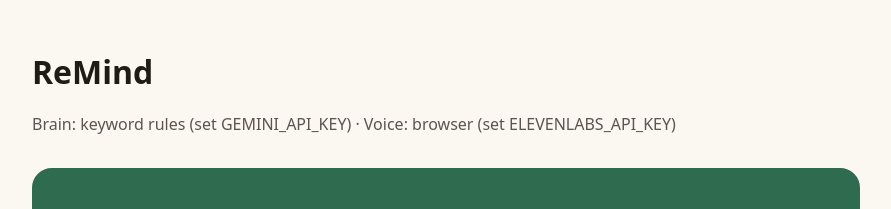
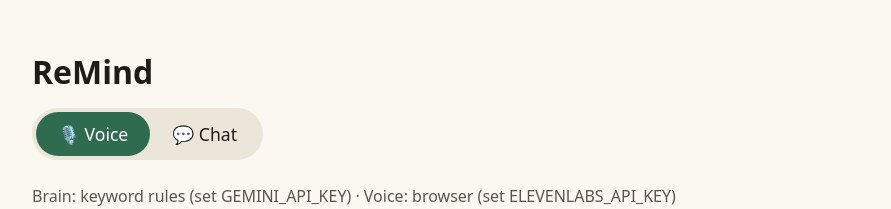
Before and after one commit to remind-dubhacks/dubhacks-2026, a Next.js app in the folder frontend/: page /voice in a window 1280 px wide. Shown: the top 209 px of the page, without its empty margins (194-1085 px from the left). Built offline with nearby package versions, Linux system fonts and the light colour scheme; no server answers.

Commit message:
Voice page: Voice/Chat mode toggle
Co-Authored-By: Claude Sonnet 5.5 <noreply@anthropic.com>

```diff
--- a/frontend/app/globals.css
+++ b/frontend/app/globals.css
@@ -167,3 +167,8 @@ button.start { width: 100%; min-height: 110px; font-size: 2rem; margin: 16px 0;
 button.big { font-size: 1.3rem; padding: 18px 28px; }
 textarea { font: inherit; font-size: 15px; width: 100%; padding: 8px; border-radius: 10px; border: 2px solid var(--border); background: var(--surface); color: var(--text); }
 .table input { font-size: 15px; }
+
+/* Voice / Chat toggle */
+.seg { display: inline-flex; background: #ece5da; border-radius: 999px; padding: 4px; margin: 8px 0; }
+.seg button { border: 0; background: transparent; min-height: 44px; padding: 8px 22px; border-radius: 999px; font-size: 1.1rem; }
+.seg button.active { background: var(--accent); color: var(--accent-text); }
--- a/frontend/app/voice/page.tsx
+++ b/frontend/app/voice/page.tsx
@@ -28,7 +28,10 @@ export default function Voice() {
   const [tts, setTts] = useState(false); // ElevenLabs available
   const ttsRef = useRef(false);
   const [liveOk, setLiveOk] = useState(false); // Gemini Live available on the backend
-  const [classic, setClassic] = useState(false); // user chose the older Chrome-speech + ElevenLabs mode
+  const [mode, setMode] = useState<"voice" | "chat">("voice");
+  const [readAloud, setReadAloud] = useState(false); // chat mode: speak replies too
+  const modeRef = useRef<"voice" | "chat">("voice");
+  const readAllowed = useRef(false);
   const liveRef = useRef<LiveVoice | null>(null);
   const aiBuf = useRef("");
   const audioRef = useRef<HTMLAudioElement | null>(null);
@@ -37,6 +40,9 @@ export default function Voice() {
   const listeningRef = useRef(false);
   const speakingRef = useRef(false);
 
+  useEffect(() => {
+    try { const m = localStorage.getItem("remind.mode"); if (m === "chat" || m === "voice") { setMode(m); modeRef.current = m; } } catch { /* ignore */ }
+  }, []);
   useEffect(() => {
     voiceStatus().then((st) => { setLiveOk(st.live); setProvider(st.provider); setTts(st.tts); ttsRef.current = st.tts; });
   }, []);
@@ -92,7 +98,7 @@ export default function Voice() {
       const r = await voiceTurn(sid, text, []);
       setCalls(r.toolCalls); setState(r.state);
       setLog((l) => [...l, { role: "ai", text: r.reply, tools: r.toolCalls.map((c) => c.name), at: Date.now() }]);
-      speak(r.reply);
+      if (modeRef.current === "voice" || readAllowed.current) speak(r.reply);
     } catch {
       setErr("Can't reach the backend (is it running on :8000?)");
     } finally {
@@ -150,8 +156,16 @@ export default function Voice() {
     }
   }
 
+  function switchMode(m: "voice" | "chat") {
+    if (m === mode) return;
+    if (started) endConversation();
+    window.speechSynthesis?.cancel(); audioRef.current?.pause();
+    setMode(m); modeRef.current = m;
+    try { localStorage.setItem("remind.mode", m); } catch { /* ignore */ }
+  }
+
   function startConversation() {
-    if (liveOk && !classic) return void startLive();
+    if (liveOk) return void startLive();
     setStarted(true);
     listeningRef.current = true; setListening(true);
     setLog((l) => [...l, { role: "ai", text: GREETING, at: Date.now() }]);
@@ -176,24 +190,28 @@ export default function Voice() {
   return (
     <main className="play voice">
       <h1>ReMind</h1>
-      <p className="small">{liveOk && !classic ? "Live mode: Gemini Live, always listening, you can interrupt" : hasSR ? `Brain: ${provider === "gemini" ? "Gemini" : "keyword rules (set GEMINI_API_KEY)"} · Voice: ${tts ? "ElevenLabs" : "browser (set ELEVENLABS_API_KEY)"}` : "This browser has no speech recognition (use Chrome); typing works."}</p>
+      <div className="seg" role="tablist" aria-label="Mode">
+        <button role="tab" aria-selected={mode === "voice"} className={mode === "voice" ? "active" : ""} onClick={() => switchMode("voice")}>🎙️ Voice</button>
+        <button role="tab" aria-selected={mode === "chat"} className={mode === "chat" ? "active" : ""} onClick={() => switchMode("chat")}>💬 Chat</button>
+      </div>
+      {mode === "voice" && <p className="small">{liveOk ? "Live mode: Gemini Live, always listening, you can interrupt" : hasSR ? `Brain: ${provider === "gemini" ? "Gemini" : "keyword rules (set GEMINI_API_KEY)"} · Voice: ${tts ? "ElevenLabs" : "browser (set ELEVENLABS_API_KEY)"}` : "This browser has no speech recognition (use Chrome); try Chat mode."}</p>}
+      {mode === "chat" && (
+        <p className="small">Type to talk to ReMind. <label><input type="checkbox" checked={readAloud} onChange={(e) => { setReadAloud(e.target.checked); readAllowed.current = e.target.checked; }} /> Read replies aloud</label></p>
+      )}
 
-      {!started ? (
-        <button className="primary big start" onClick={startConversation} disabled={!hasSR && !(liveOk && !classic)}>🎙️ Start conversation</button>
+      {mode === "voice" && (!started ? (
+        <button className="primary big start" onClick={startConversation} disabled={!hasSR && !(liveOk)}>🎙️ Start conversation</button>
       ) : (
         <div className="row">
           <span className={`badge ${listening && !busy ? "on live-dot" : ""}`}>{busy ? "Thinking…" : "Listening…"}</span>
           <button className="stop" onClick={endConversation}>Stop</button>
         </div>
-      )}
-      {liveOk && !started && (
-        <p className="small"><label><input type="checkbox" checked={classic} onChange={(e) => setClassic(e.target.checked)} /> Classic mode (Chrome speech + ElevenLabs voice)</label></p>
-      )}
-      {heard && <p className="heard">“{heard}”</p>}
+      ))}
+      {mode === "voice" && heard && <p className="heard">“{heard}”</p>}
 
       <h2>Conversation</h2>
       <div className="chat" aria-live="polite">
-        {log.length === 0 && <p className="small">Nothing yet. Press Start conversation.</p>}
+        {log.length === 0 && <p className="small">{mode === "chat" ? "Nothing yet. Type “hello” or “let's play the ordering game”." : "Nothing yet. Press Start conversation."}</p>}
         {log.map((m, i) => (
           <div key={i} className={`bubble ${m.role}`}>
             <span className="who">{m.role === "you" ? "You" : "ReMind"}</span>
@@ -205,7 +223,7 @@ export default function Voice() {
       </div>
 
       <form className="row" style={{ marginTop: 16 }} onSubmit={(e) => { e.preventDefault(); send(typed); setTyped(""); }}>
-        <input aria-label="Type instead" placeholder="Or type what you'd say…" value={typed} onChange={(e) => setTyped(e.target.value)}
+        <input aria-label="Type instead" placeholder={mode === "chat" ? "Type a message…" : "Or type what you'd say…"} autoFocus={mode === "chat"} value={typed} onChange={(e) => setTyped(e.target.value)}
           style={{ flex: 1, font: "inherit", padding: 14, borderRadius: 16, border: "2px solid var(--border)" }} />
         <button type="submit">Send</button>
       </form>
```
